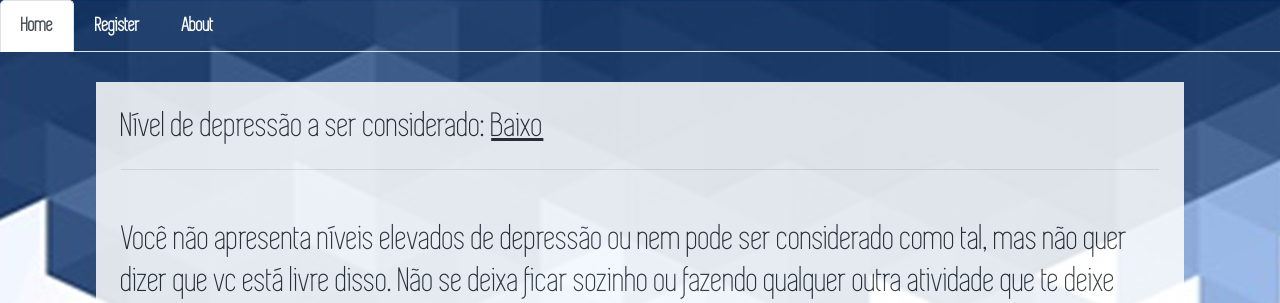
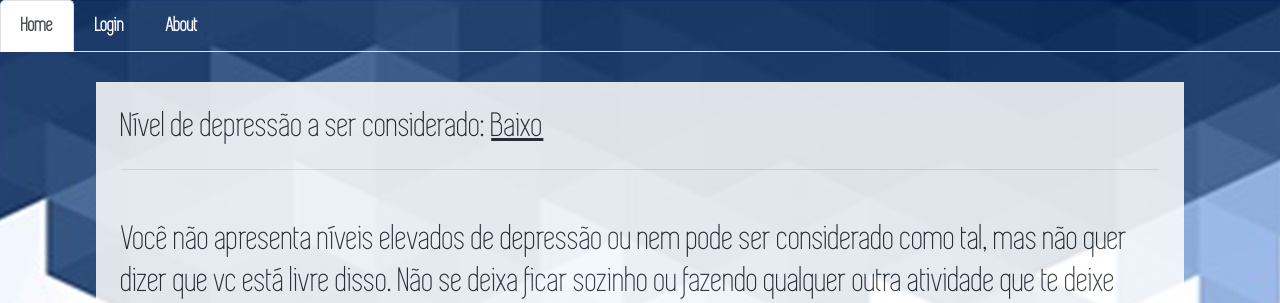
Before and after one commit to Daniel2AII/MeuSite, a Flask app: page /solution1 in a window 1280 px wide. Shown: the top 303 px of the page. Run offline with Flask 2, Linux system fonts and the light colour scheme; some libraries are stand-ins or nearby versions.

Commit message:
Página da solução 1

```diff
--- a/templates/_links/_Solution1.html
+++ b/templates/_links/_Solution1.html
@@ -12,7 +12,7 @@ Take Care
 			   <a class="nav-link active" id="home-tab" data-toggle="tab" href="/" role="tab" aria-controls="home" aria-selected="true"><b>Home</b></a>
 		 </li>
 		  <li class="nav-item">
-			   <a class="nav-link" id="profile-tab" data-toggle="tab" href="/login" role="tab" aria-controls="profile" aria-selected="false"><b>Register</b></a>
+			   <a class="nav-link" id="profile-tab" data-toggle="tab" href="/login" role="tab" aria-controls="profile" aria-selected="false"><b>Login</b></a>
 		  </li>
 		 <li class="nav-item">
 				<a class="nav-link" id="contact-tab" data-toggle="tab" href="/about" role="tab" aria-controls="contact" aria-selected="false"><b>About</b></a>
```
